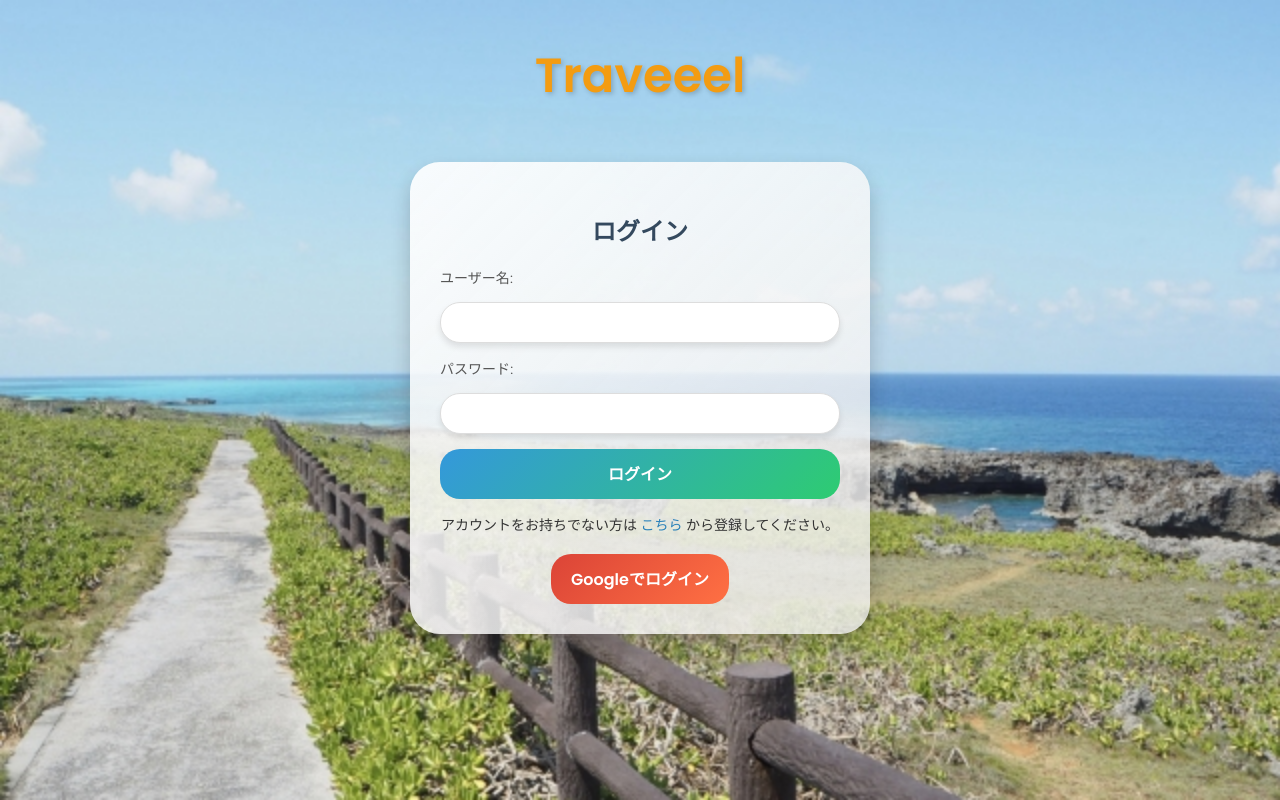
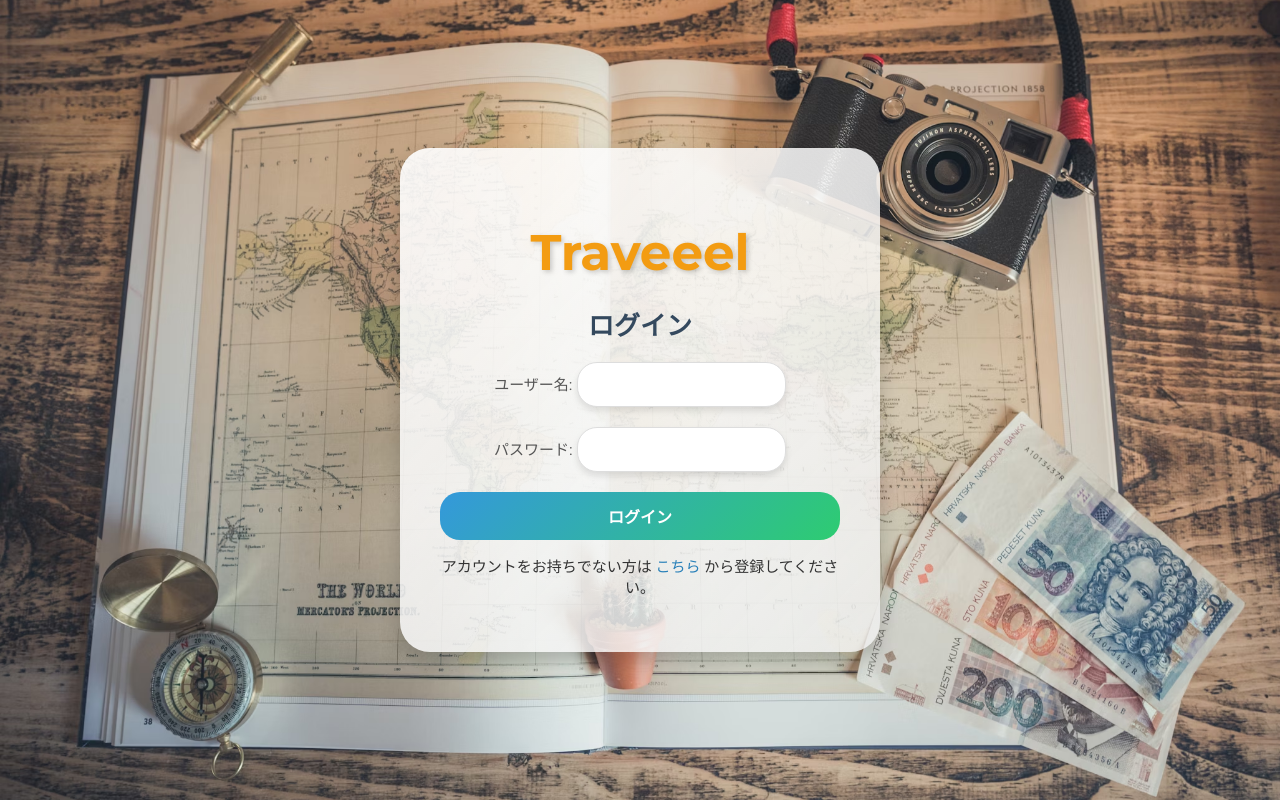
Before and after one commit to 230012yuya/travel, a PHP site: page /login.php in a window 1280 px wide. Run offline with PHP 8.4, Linux system fonts and the light colour scheme.

Commit message:
ログイン画面変更

```diff
--- a/login.php
+++ b/login.php
@@ -6,56 +6,62 @@
     <title>ログイン</title>
     <style>
         /* Google Fontsのインポート */
-        @import url('https://fonts.googleapis.com/css2?family=Poppins:wght@300;600&family=Roboto:wght@400;500&display=swap');
+        @import url('https://fonts.googleapis.com/css2?family=Poppins:wght@300;600&family=Roboto:wght@400;500&family=Montserrat:wght@400;700&display=swap');
 
         body {
             margin: 0;
             font-family: 'Poppins', sans-serif;
-            background-image: url(images/1703145_s.jpg);
+            background-image: url(images//photo-1503221043305-f7498f8b7888.avif);
             background-size: cover;
             background-position: center;
             background-attachment: fixed;
             color: #333;
+            display: flex;
+            align-items: center;
+            justify-content: center;
+            min-height: 100vh;
         }
 
         .title {
             text-align: center;
-            margin-top: 40px;
-            font-size: 48px;
-            font-weight: 600;
+            font-size: 50px;
+            font-weight: 700;
             color: #f39c12;
-            font-family: 'Poppins', sans-serif;
+            font-family: 'Montserrat', sans-serif;
             text-shadow: 2px 2px 5px rgba(0, 0, 0, 0.2);
+            margin-bottom: 20px;
         }
 
         .container {
             max-width: 400px;
-            margin: 50px auto;
+            width: 100%;
             background: linear-gradient(135deg, rgba(255, 255, 255, 0.9), rgba(240, 240, 240, 0.8));
-            padding: 30px;
+            padding: 40px;
             border-radius: 30px;
             box-shadow: 0 10px 20px rgba(0, 0, 0, 0.2);
+            text-align: center;
         }
 
         h2 {
-            text-align: center;
             color: #34495E;
-            font-weight: bold;
+            font-weight: 600;
             margin-bottom: 20px;
-            font-size: 24px;
-            font-family: 'Roboto', sans-serif;
+            font-size: 26px;
+            font-family: 'Montserrat', sans-serif;
         }
 
         form {
             display: flex;
             flex-direction: column;
-            gap: 15px;
+            gap: 20px;
         }
 
         label {
-            font-size: 14px;
+            font-size: 15px;
             color: #555;
             font-family: 'Roboto', sans-serif;
+            text-align: left;
+            margin-bottom: 5px;
         }
 
         input[type="text"],
@@ -66,6 +72,8 @@
             outline: none;
             transition: all 0.3s ease;
             box-shadow: 0 4px 6px rgba(0, 0, 0, 0.1);
+            font-size: 16px;
+            font-family: 'Roboto', sans-serif;
         }
 
         button {
@@ -76,9 +84,10 @@
             border-radius: 20px;
             cursor: pointer;
             font-size: 16px;
-            font-weight: bold;
+            font-weight: 600;
             transition: all 0.3s ease;
-            font-family: 'Poppins', sans-serif;
+            font-family: 'Montserrat', sans-serif;
+            width: 100%;
         }
 
         button:hover {
@@ -86,33 +95,36 @@
             box-shadow: 0 8px 15px rgba(0, 0, 0, 0.2);
         }
 
-        a.google-login {
-            display: inline-block;
-            padding: 12px 20px;
+        .google-login {
+            display: block;
+            padding: 12px;
             background: linear-gradient(135deg, #DB4437, #FF7043);
             color: white;
             border-radius: 20px;
             text-decoration: none;
             font-weight: bold;
             transition: all 0.3s ease;
-            font-family: 'Poppins', sans-serif;
+            font-family: 'Montserrat', sans-serif;
+            margin-top: 20px;
+            text-align: center;
         }
 
-        a.google-login:hover {
+        .google-login:hover {
             transform: translateY(-3px);
             box-shadow: 0 8px 15px rgba(0, 0, 0, 0.2);
         }
 
         p {
-            text-align: center;
+            font-size: 15px;
+            font-family: 'Roboto', sans-serif;
             margin-top: 15px;
-            font-size: 14px;
-            font-family: 'Roboto', sans-serif;
         }
 
         p a {
             color: #2980B9;
             text-decoration: none;
+            font-weight: 500;
+            font-family: 'Montserrat', sans-serif;
         }
 
         p a:hover {
@@ -121,24 +133,24 @@
     </style>
 </head>
 <body>
-    <h1 class="title">Traveeel</h1>
     <div class="container">
+        <h1 class="title">Traveeel</h1>
         <h2>ログイン</h2>
         <form action="authenticate.php" method="post">
-            <label for="name">ユーザー名:</label>
-            <input type="text" id="name" name="name" required>
+            <div>
+                <label for="name">ユーザー名:</label>
+                <input type="text" id="name" name="name" required>
+            </div>
 
-            <label for="password">パスワード:</label>
-            <input type="password" id="password" name="password" required>
+            <div>
+                <label for="password">パスワード:</label>
+                <input type="password" id="password" name="password" required>
+            </div>
 
             <button type="submit">ログイン</button>
         </form>
+
         <p>アカウントをお持ちでない方は <a href="register.php">こちら</a> から登録してください。</p>
-
-        <!-- Googleログインボタン -->
-        <div style="text-align: center; margin-top: 20px;">
-            <a href="google_login.php" class="google-login">Googleでログイン</a>
-        </div>
     </div>
 </body>
 </html>
```
Also changed, not shown: images/1703145_s.jpg (deleted), images/photo-1503221043305-f7498f8b7888.avif (added).
